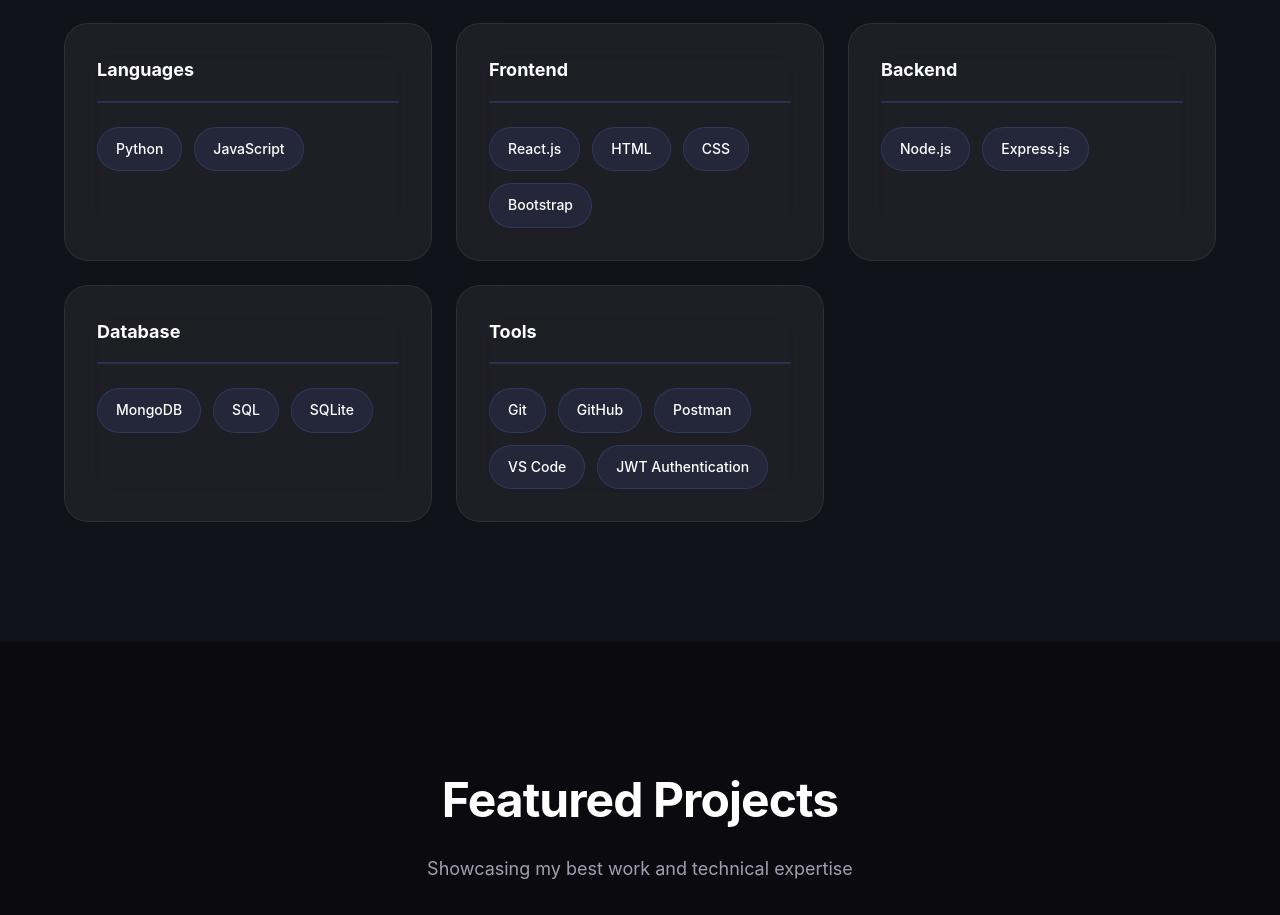
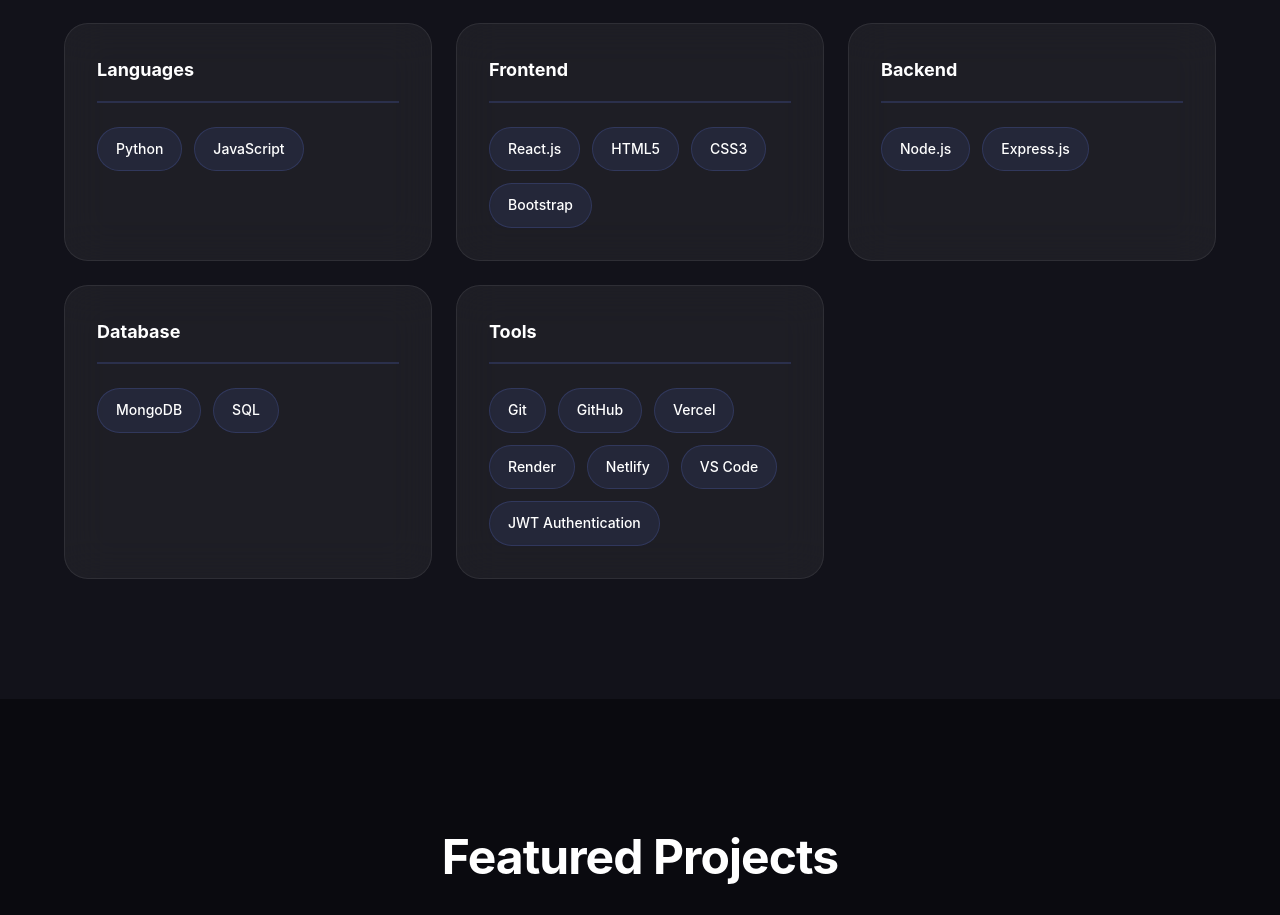
Before and after one commit to mohanrao49/mohan-portfolio, a React (Vite) app: page / in a window 1280 px wide. Shown: the part 2180-3095 px from the top of the page. Built offline with nearby package versions, Linux system fonts and the light colour scheme; no server answers.

Commit message:
Update skills list with HTML5, CSS3, and new tools

```diff
--- a/src/components/Skills/Skills.jsx
+++ b/src/components/Skills/Skills.jsx
@@ -9,7 +9,7 @@
     },
     {
       title: 'Frontend',
-      skills: ['React.js', 'HTML', 'CSS', 'Bootstrap']
+      skills: ['React.js', 'HTML5', 'CSS3', 'Bootstrap']
     },
     {
       title: 'Backend',
@@ -17,11 +17,11 @@
     },
     {
       title: 'Database',
-      skills: ['MongoDB', 'SQL', 'SQLite']
+      skills: ['MongoDB', 'SQL']
     },
     {
       title: 'Tools',
-      skills: ['Git', 'GitHub', 'Postman', 'VS Code', 'JWT Authentication']
+      skills: ['Git', 'GitHub', 'Vercel', 'Render', 'Netlify', 'VS Code', 'JWT Authentication']
     }
   ];
 
```
